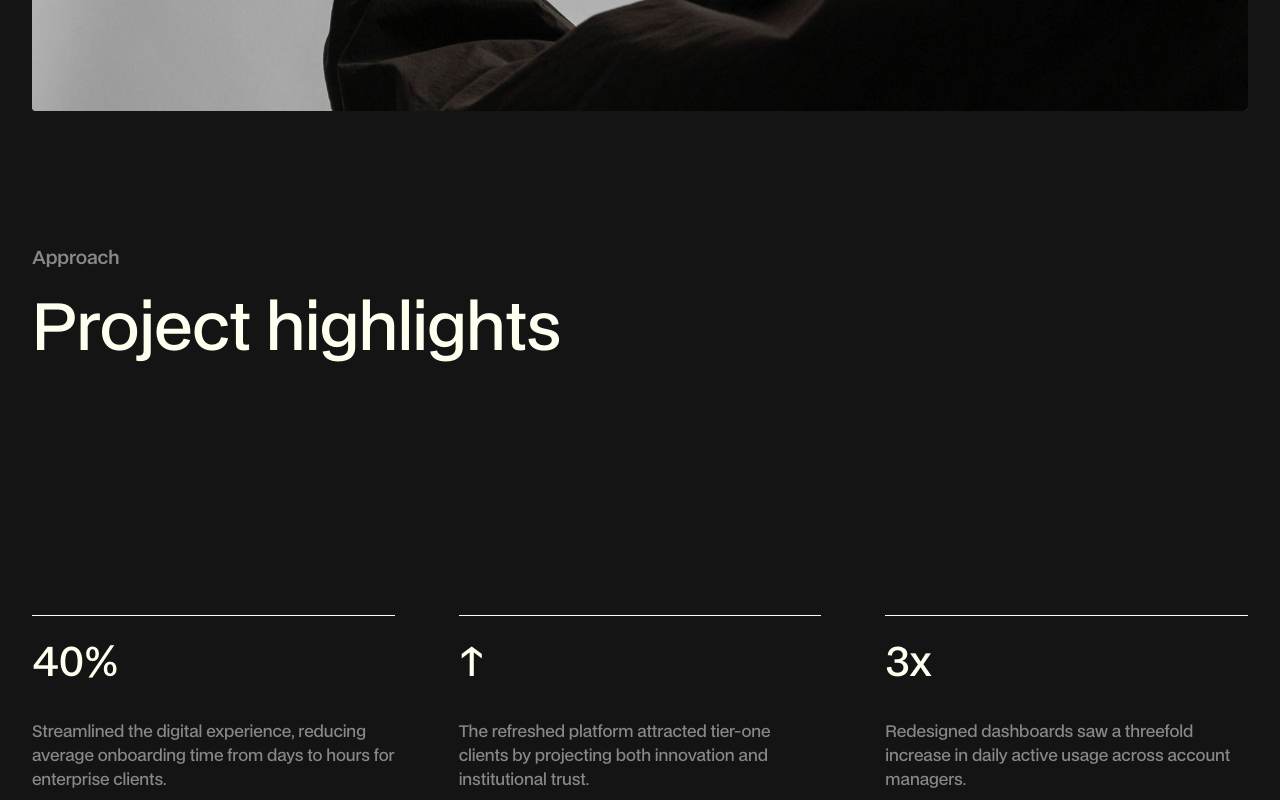
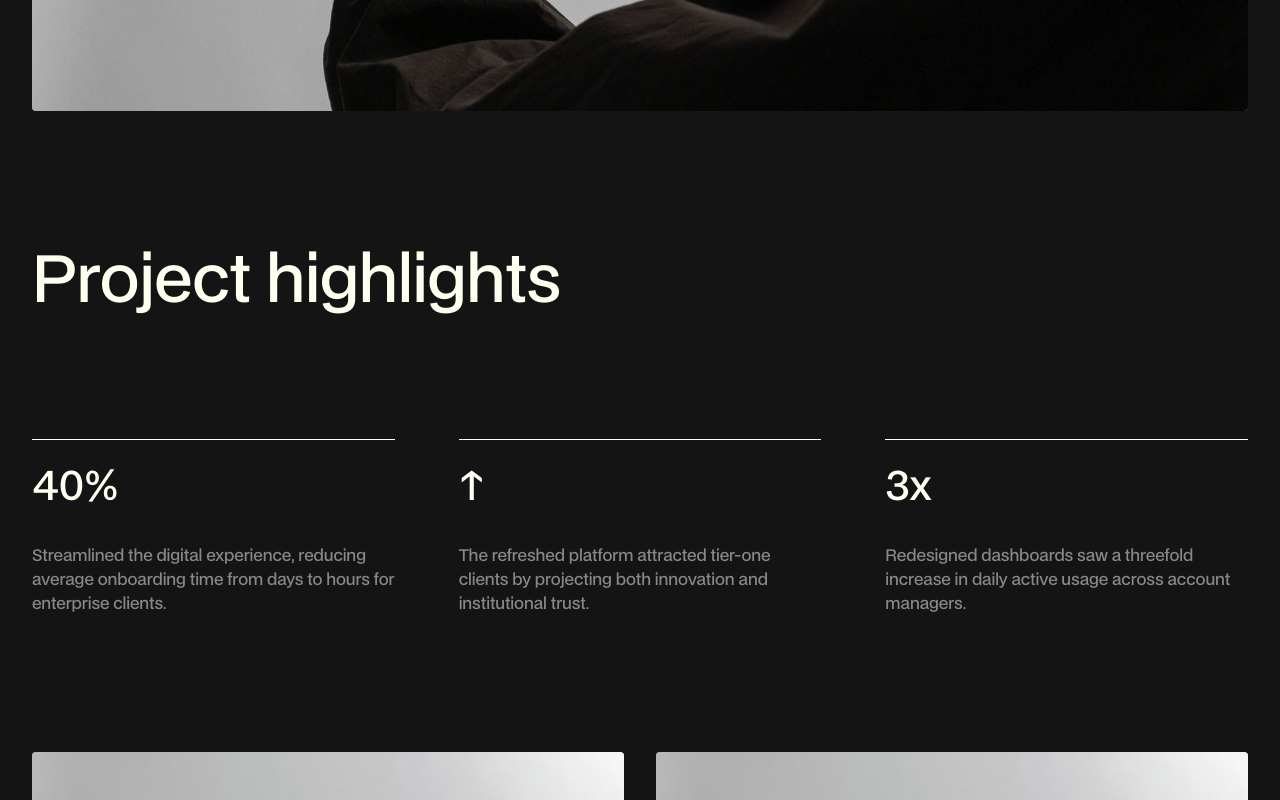
Before and after one commit to Alxanduh/alex-portfolio-2026, a Next.js app: page /work/apex in a window 1280 px wide. Shown: the part 2300-3100 px from the top of the page. Built offline with nearby package versions, Linux system fonts and the light colour scheme.

Commit message:
Remove approach label, fix metrics spacing to 120px

```diff
--- a/components/case-study/CaseStudyRenderer.module.css
+++ b/components/case-study/CaseStudyRenderer.module.css
@@ -52,7 +52,13 @@
   gap: var(--space-micro);
 }
 
-/* Module: metrics — 3 columns with system gap
+/* Module: metrics */
+.sectionMetricsWrap {
+  padding-top: var(--space-section-m);
+  padding-bottom: var(--space-section-m);
+}
+
+/* Metrics — 3 columns with system gap
    Each card has a top border and internal spacing */
 .metrics {
   display: flex;
@@ -137,8 +143,12 @@
 }
 
 /* Module: section-heading */
+.sectionHeadingWrap {
+  padding-top: var(--space-section-m);
+  /* No bottom padding — metrics controls the 120px gap */
+}
+
 .sectionHeading {
-  padding-bottom: var(--space-stack);
 }
 
 .sectionHeadingLabel {
--- a/components/case-study/CaseStudyRenderer.tsx
+++ b/components/case-study/CaseStudyRenderer.tsx
@@ -89,7 +89,7 @@ export default function CaseStudyRenderer({ modules }: CaseStudyRendererProps) {
           case "metrics":
             return (
               <FadeIn key={key}>
-                <section className="section--s">
+                <section className={styles.sectionMetricsWrap}>
                   <div className="container">
                     <div className={styles.metrics}>
                       {mod.items.map((item) => (
@@ -209,14 +209,9 @@ export default function CaseStudyRenderer({ modules }: CaseStudyRendererProps) {
           case "section-heading":
             return (
               <FadeIn key={key}>
-                <section className="section--m">
+                <section className={styles.sectionHeadingWrap}>
                   <div className="container">
                     <div className={styles.sectionHeading}>
-                      {mod.label && (
-                        <p className={`label-m text-secondary ${styles.sectionHeadingLabel}`}>
-                          {mod.label}
-                        </p>
-                      )}
                       <h2 className="headline-s">{mod.heading}</h2>
                     </div>
                   </div>
```
Also changed, not shown: 2 other files (tests, documents, lock files or other folders).
